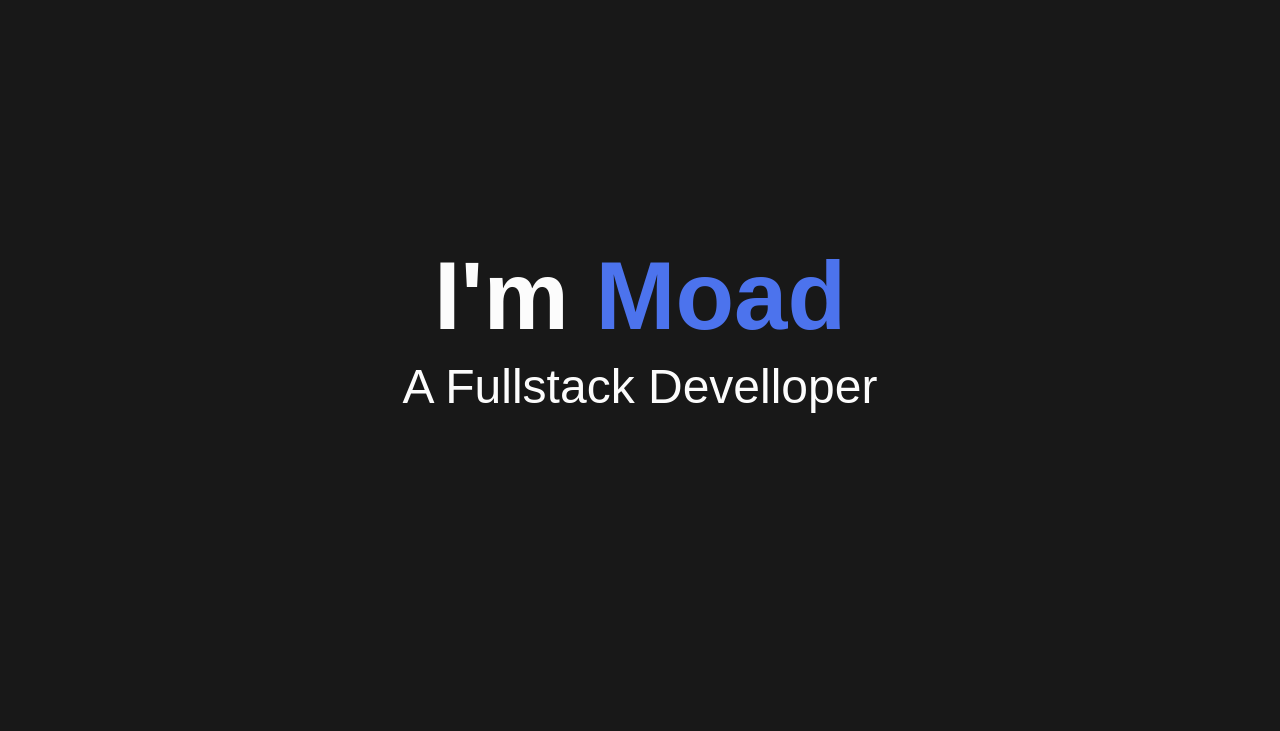
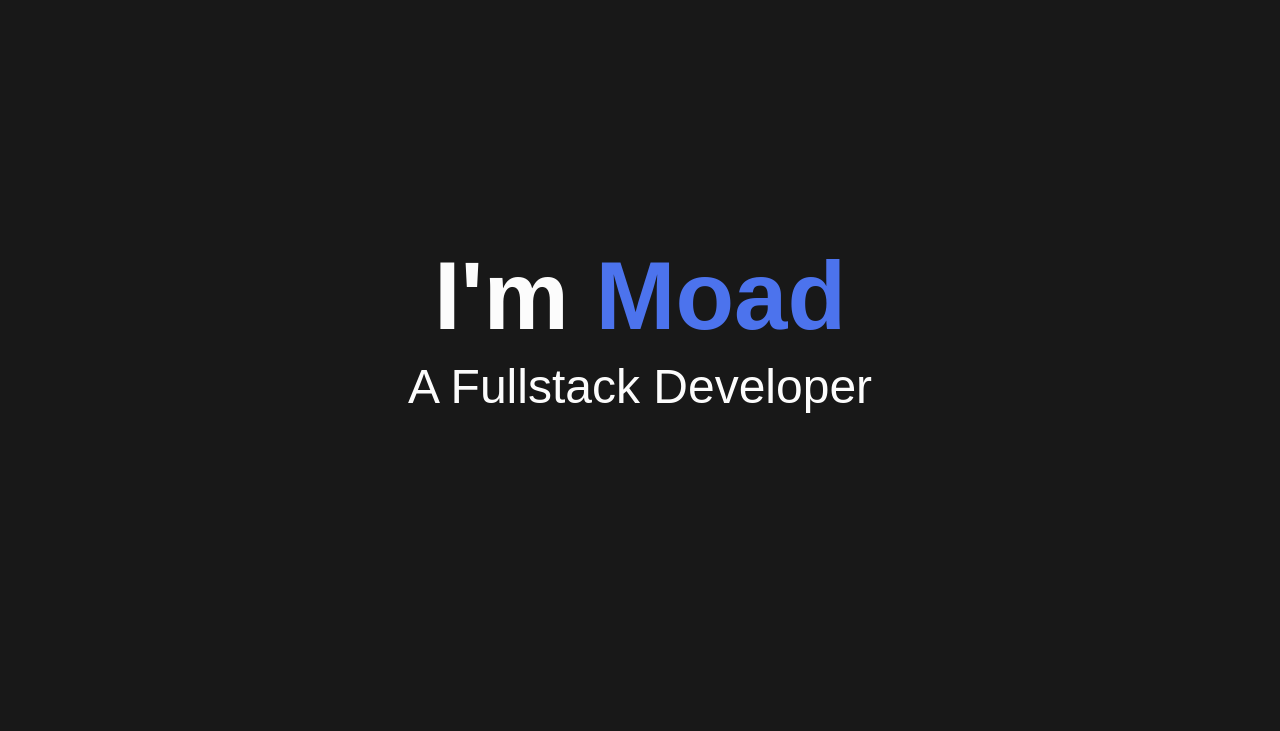
Before and after one commit to i-Moad/profile, a plain HTML site: page index.html in a window 1280 px wide. Shown: the part 69-800 px from the top of the page. Drawn offline with Linux system fonts and the light colour scheme.

Commit message:
Update index.html

```diff
--- a/index.html
+++ b/index.html
@@ -44,7 +44,7 @@
         <div id="section1">
             <div class="hero">
                 <h1>I'm <span>Moad</span></h1>
-                <h4>A Fullstack Develloper</h4>
+                <h4>A Fullstack Developer</h4>
             </div>
             <div class="interSection"></div>
         </div>
```
